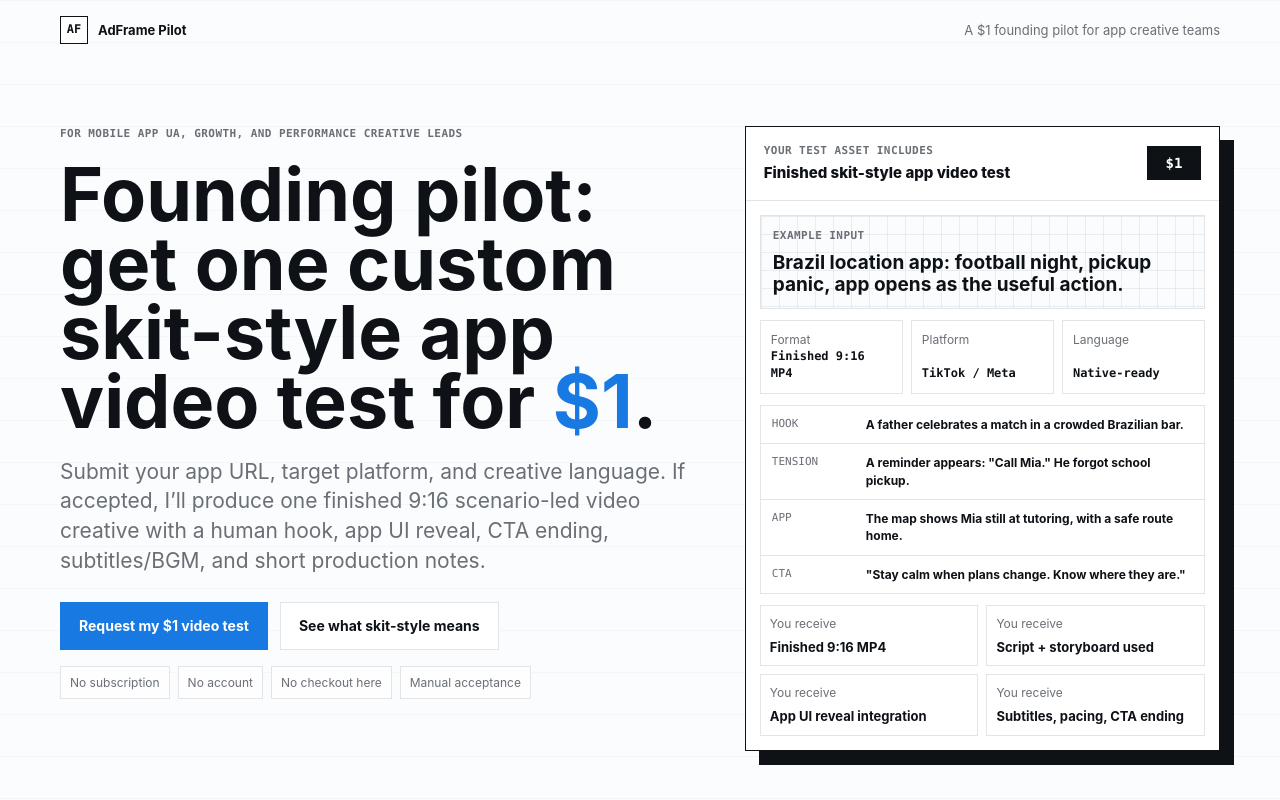
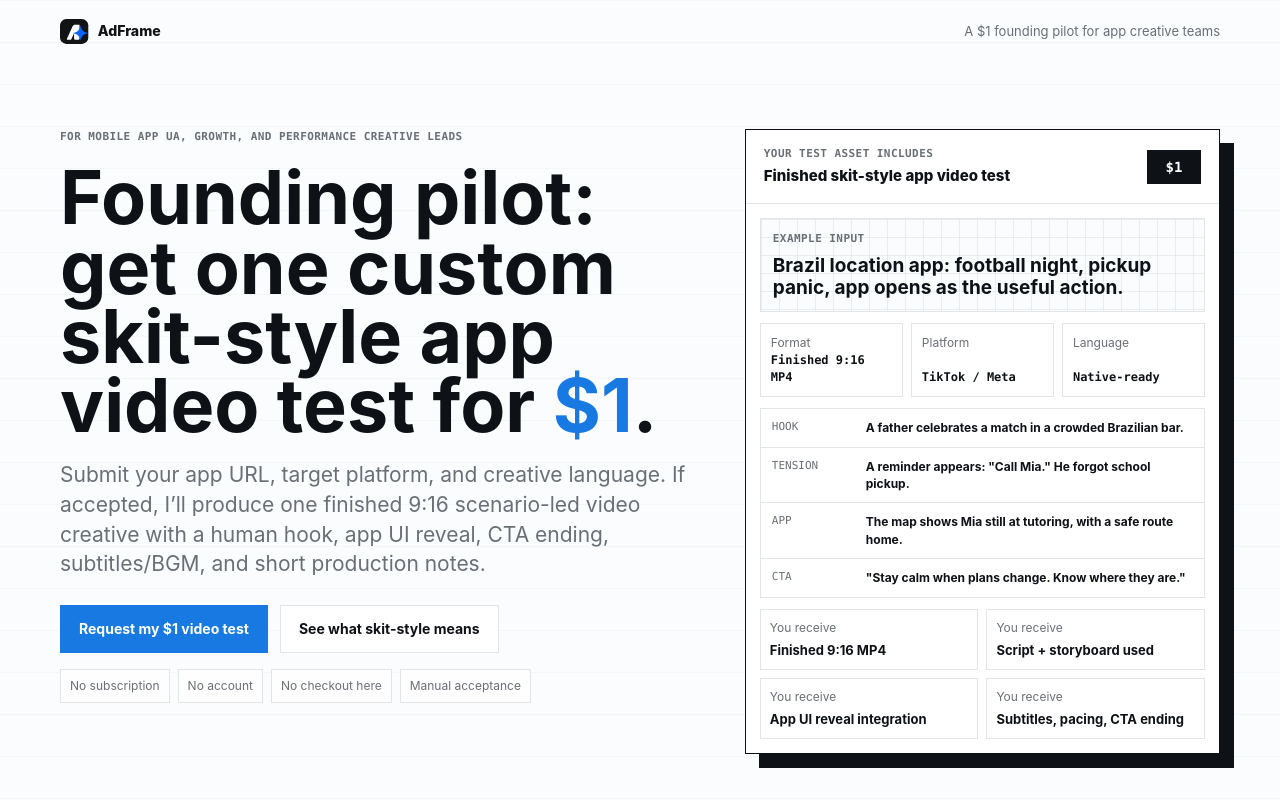
Before and after one commit to Ahakunamatata/adframe-tech, a plain HTML site: page index.html in a window 1280 px wide. Shown: the top 800 px of the page. Drawn offline with Linux system fonts and the light colour scheme.

Commit message:
Add AdFrame favicon and logo

```diff
--- a/index.html
+++ b/index.html
@@ -5,6 +5,8 @@
   <meta charset="utf-8" />
   <meta name="viewport" content="width=device-width, initial-scale=1" />
   <title>Founding Pilot: $1 Skit-Style App Video Test | AdFrame</title>
+  <link rel="icon" href="/favicon.svg" type="image/svg+xml" sizes="any" />
+  <meta name="theme-color" content="#111315" />
   <meta name="description" content="Get one custom scenario-led app video creative for $1. Built for mobile app UA, growth, and performance creative teams testing skit-style paid social ads." />
   <meta property="og:title" content="Founding Pilot: $1 Skit-Style App Video Test | AdFrame" />
   <meta property="og:description" content="Get one custom scenario-led app video creative for $1. Built for mobile app UA, growth, and performance creative teams testing skit-style paid social ads." />
@@ -71,15 +73,10 @@
       font-weight: 700;
     }
 
-    .brand-mark {
-      width: 28px;
-      height: 28px;
-      display: grid;
-      place-items: center;
-      border: 1px solid var(--fg);
-      background: var(--surface);
-      font-family: var(--font-mono);
-      font-size: 12px;
+    .brand-logo {
+      display: block;
+      width: 132px;
+      height: auto;
     }
 
     .topbar-note {
@@ -1115,8 +1112,7 @@
   <div class="page">
     <header class="shell topbar" aria-label="Page header">
       <a class="brand" href="#" aria-label="AdFrame Pilot">
-        <span class="brand-mark">AF</span>
-        <span>AdFrame Pilot</span>
+        <img class="brand-logo" src="assets/adframe-logo.svg" alt="AdFrame" width="168" height="40" />
       </a>
       <div class="topbar-note">A $1 founding pilot for app creative teams</div>
     </header>
```
Also changed, not shown: assets/adframe-logo.svg (added), favicon.svg (added), 1 other file.
